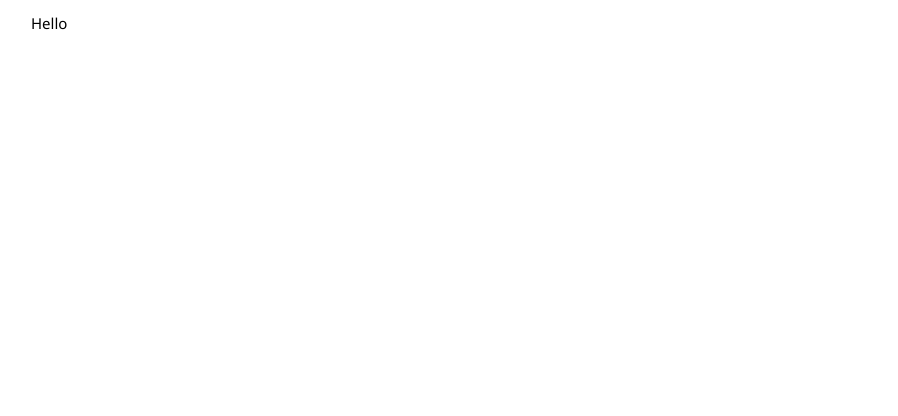
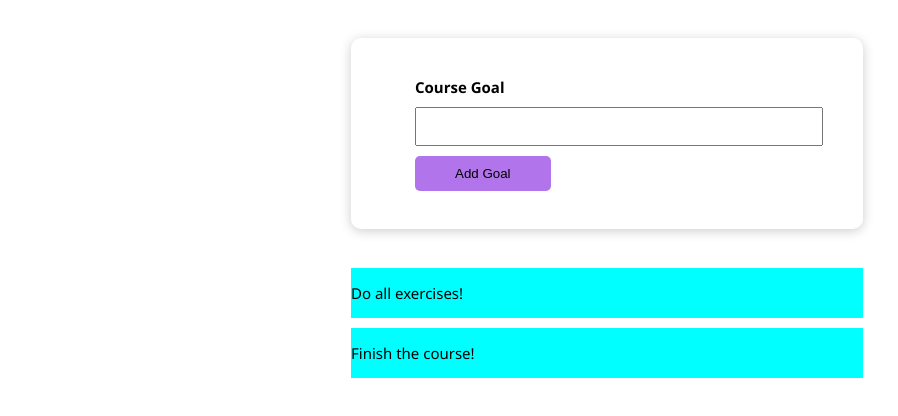
Before and after one commit to maithanhtrong1113/Reactjs, a React (Create React App) app: page / in a window 1280 px wide. Shown: the top 416 px of the page, without its empty margins (33-931 px from the left). Built offline with nearby package versions, Linux system fonts and the light colour scheme.

Commit message:
toDoList

```diff
--- a/src/App.css
+++ b/src/App.css
@@ -1,6 +1,30 @@
 .container {
-  width: 90%;
-  margin: 1% 5%;
   font-family: "Segoe UI", SegoeUI, "Helvetica Neue", Helvetica, Arial,
     sans-serif;
 }
+
+.inputArea {
+  width: 30%;
+  margin: 3% 30%;
+  padding: 3% 5%;
+  box-shadow: 0 2px 12px rgba(0, 0, 0, 0.2);
+  border-radius: 10px;
+}
+.courses {
+  width: 40%;
+  margin: 3% 30%;
+}
+.courses ul {
+  width: 100%;
+  padding-inline-start: 0px;
+  list-style: none;
+}
+
+.courses li {
+  cursor: pointer;
+  width: 100%;
+  display: block;
+  background-color: aqua;
+  padding: 15px 0px;
+  margin: 10px 0px;
+}
--- a/src/App.js
+++ b/src/App.js
@@ -1,6 +1,40 @@
 import "./App.css";
+import CourseInput from "./Components/CourseInput/CourseInput";
+import { useState } from "react";
+import CourseList from "./Components/CourseList/CourseList";
 function App() {
-  return <div className="container">Hello</div>;
+  const [courses, setCourses] = useState([
+    { text: "Do all exercises!", id: "g1" },
+    { text: "Finish the course!", id: "g2" },
+  ]);
+  const onAddCoureHandle = (course) => {
+    setCourses((prevCourses) => {
+      const coursesUpdate = [...prevCourses];
+      coursesUpdate.unshift({ text: course, id: Math.random().toString() });
+      return coursesUpdate;
+    });
+  };
+  const deleteItemHandler = (courseId) => {
+    setCourses((prevCourses) => {
+      const coursesUpdate = prevCourses.filter(
+        (course) => course.id !== courseId
+      );
+      return coursesUpdate;
+    });
+  };
+  return (
+    <div className="container">
+      <div className="inputArea">
+        <CourseInput onAddCourse={onAddCoureHandle}></CourseInput>
+      </div>
+      <div className="courses">
+        <CourseList
+          items={courses}
+          onDeleteItem={deleteItemHandler}
+        ></CourseList>
+      </div>
+    </div>
+  );
 }
 
 export default App;
--- /dev/null
+++ b/src/Components/CourseInput/CourseInput.css
@@ -0,0 +1,19 @@
+button {
+  padding: 10px 40px;
+  background-color: rgb(177, 116, 234);
+  border-radius: 5px;
+  border: none;
+  cursor: pointer;
+}
+.Input {
+  color: black;
+  height: 100%;
+  font-weight: 800;
+}
+input {
+  padding: 10px 10px;
+  display: block;
+  width: 100%;
+  margin: 10px auto;
+  padding: 20px auto;
+}
--- /dev/null
+++ b/src/Components/CourseInput/CourseInput.js
@@ -0,0 +1,22 @@
+import { useState } from "react";
+import "./CourseInput.css";
+function CourseInput(props) {
+  const [course, setCourse] = useState("");
+  const formSubmit = (event) => {
+    event.preventDefault();
+    props.onAddCourse(course);
+  };
+  const inputHandler = (event) => {
+    setCourse(event.target.value);
+  };
+  return (
+    <div className="Input">
+      <label> Course Goal</label>
+      <form className="formOnsubmit" onSubmit={formSubmit}>
+        <input onChange={inputHandler} />
+        <button type="submit"> Add Goal</button>
+      </form>
+    </div>
+  );
+}
+export default CourseInput;
--- /dev/null
+++ b/src/Components/CourseItem/CourseItem.js
@@ -0,0 +1,7 @@
+function CourseItem(props) {
+  const deleteHandler = () => {
+    props.onDelete(props.id);
+  };
+  return <li onClick={deleteHandler}> {props.children}</li>;
+}
+export default CourseItem;
--- /dev/null
+++ b/src/Components/CourseList/CourseList.js
@@ -0,0 +1,18 @@
+import CourseItem from "../CourseItem/CourseItem";
+
+function CourseList(props) {
+  return (
+    <ul className="course-list">
+      {props.items.map((course) => (
+        <CourseItem
+          key={course.id}
+          id={course.id}
+          onDelete={props.onDeleteItem}
+        >
+          {course.text}
+        </CourseItem>
+      ))}
+    </ul>
+  );
+}
+export default CourseList;
```
